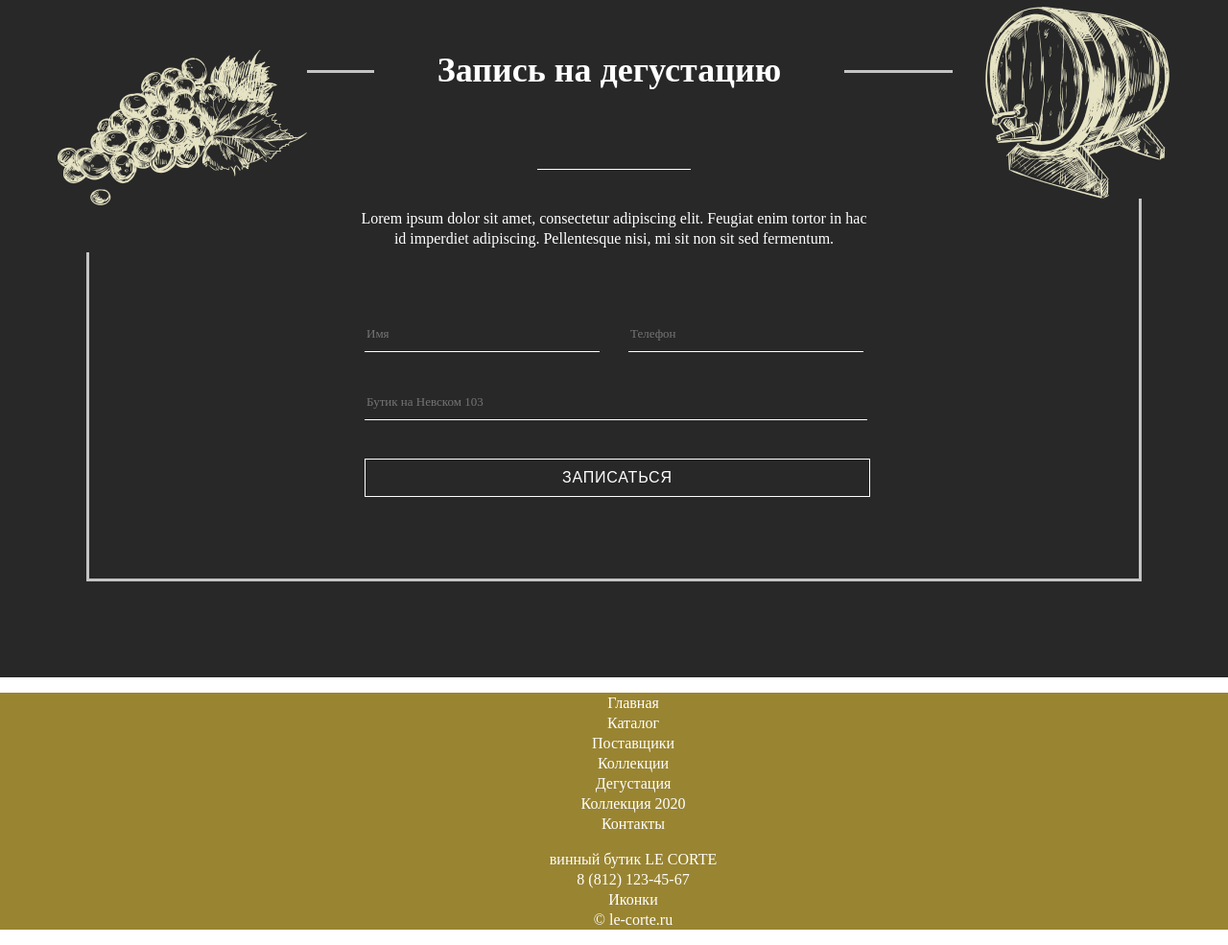
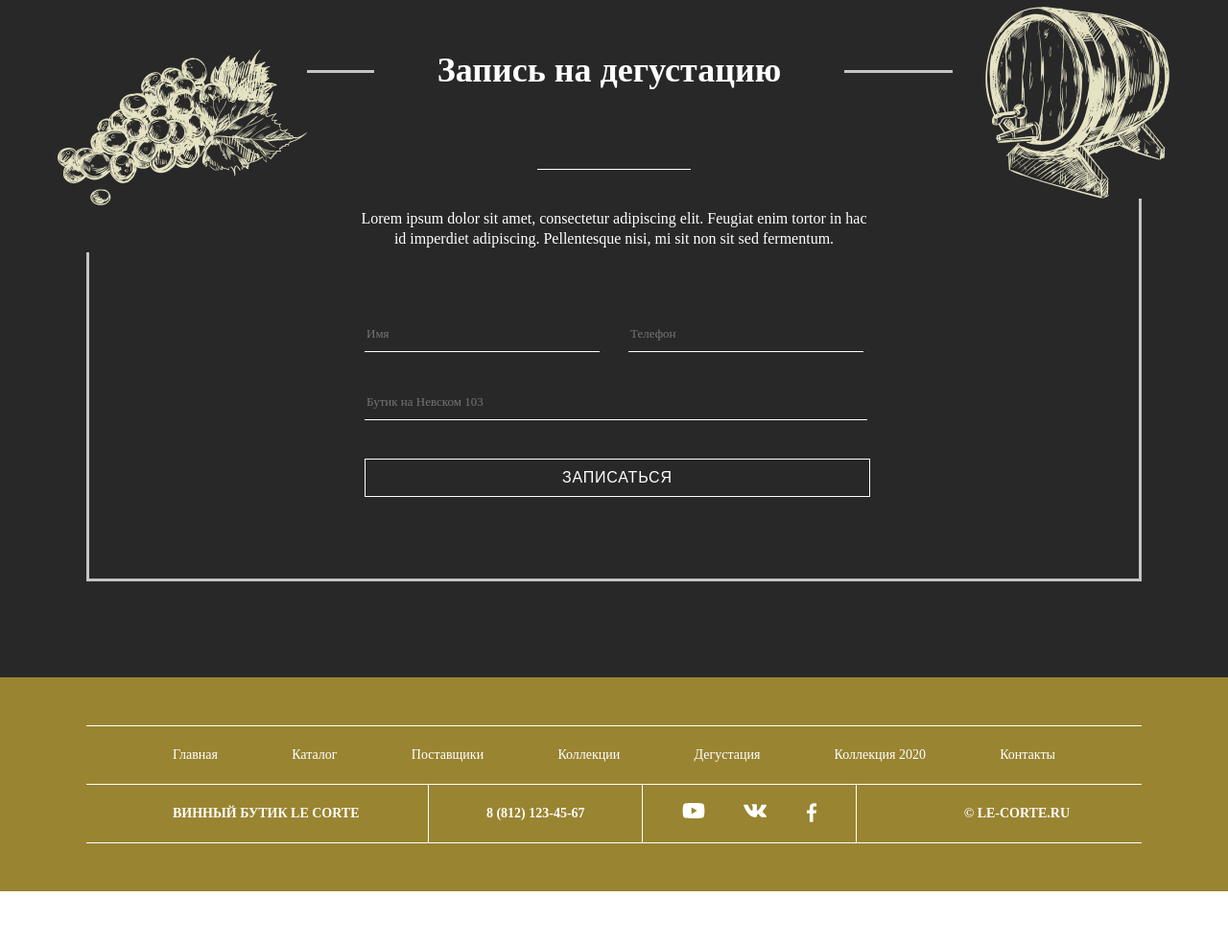
Before and after one commit to Dashazxcvbnm/wine, a website: page app/projectWinePige/WinePage.html in a window 1280 px wide. Shown: the part 2721-3706 px from the top of the page at 96% size. After the commit the page ends 3650 px from the top, so only its background shows below. Drawn offline with Linux system fonts and the light colour scheme.

Commit message:
Проработаны стили футера

```diff
--- a/app/projectWinePige/WinePage.html
+++ b/app/projectWinePige/WinePage.html
@@ -138,12 +138,12 @@
                 Feugiat enim tortor in hac id imperdiet adipiscing.
                 Pellentesque nisi, mi sit non sit sed fermentum.
             </div>
-            <form class="forms-input" action="" method="">
-              <div class="forms-input__wrapper">
-                <input class="form-input" type="text" placeholder="Имя">
-                <input class="form-input" type="tel" placeholder="Телефон">
+            <form class="form-registration" action="" method="">
+              <div class="form-registration__user-name">
+                <input class="input-content" type="text" placeholder="Имя">
+                <input class="input-content" type="tel" placeholder="Телефон">
               </div>
-                <input class="form-input" type="text" placeholder="Бутик на Невском 103">
+                <input class="input-content" type="text" placeholder="Бутик на Невском 103">
                 <button class="button">записаться</button>
             </form>
                 </div>
@@ -153,7 +153,7 @@
         <footer class="footer">
             <div class="content-container">
             <nav class="menu-list__footer">
-                <ul class="menu-list__footer-top-items">
+                <ul class="menu-list__footer-items">
                     <li class="menu-list__footer-top-item"><a>Главная</a></li>
                     <li class="menu-list__footer-top-item"><a>Каталог</a></li>
                     <li class="menu-list__footer-top-item"><a>Поставщики</a></li>
@@ -162,10 +162,14 @@
                     <li class="menu-list__footer-top-item"><a>Коллекция 2020</a></li>
                     <li class="menu-list__footer-top-item"><a>Контакты</a></li>
                 </ul>
-                <ul class="menu-list__footer-under-items">
+                <ul class="menu-list__footer-items">
                     <li class="menu-list__footer-under-item">винный бутик LE CORTE</li>
                     <li class="menu-list__footer-under-item">8 (812) 123-45-67</li>
-                    <li class="menu-list__footer-under-item">Иконки</li>
+                    <li class="menu-list__footer-under-item footer-icon">
+                        <a><img src="./Image/VectorLeft.svg"></a>
+                        <a><img src="./Image/VectorCenter.svg"></a>
+                        <a><img src="./Image/VectorRight.svg"></a>
+                    </li>
                     <li class="menu-list__footer-under-item">© le-corte.ru</li>
                 </ul>
             </nav>
--- a/app/projectWinePige/WinePige.css
+++ b/app/projectWinePige/WinePige.css
@@ -264,7 +264,7 @@ body {
     top: 64px;
 }
 
-.forms-input {
+.form-registration {
     margin: 0 auto;
     padding-left: 0;
     width: 520px;
@@ -272,8 +272,7 @@ body {
     list-style: none;
 }
 
-.form-input {
-    flex-basis: 50%;
+.input-content {
     margin-bottom: 40px;
     font-size: 13px;
     font-family: 'Montserrat';
@@ -287,11 +286,11 @@ body {
     width: 520px;
 }
 
-.form-input:nth-child(1) {
+.input-content:nth-child(1) {
     margin-right: 30px;
 }
 
-.forms-input__wrapper{
+.form-registration__user-name{
     display: flex;
 }
 
@@ -314,29 +313,72 @@ body {
     padding-bottom: 80px;
 }
 
-/* .input-list__item--style  {
-    background-color: rgb(40, 40, 40);
-    border: none;
-    color: rgb(255, 255, 255);
-    width: 240px;
-}  */
-
 .footer {
     background: rgb(153, 132, 49);
     text-align: center;
-    min-height: auto;
+    display: flex;
     color: rgb(255, 255, 255);
 }
 
 .menu-list__footer {
-    width: 921px;
-    margin: 0 auto;
+    margin-top: 50px;
+    margin-bottom: 50px;
+    font-size: 14px;
 }
 
-.menu-list__footer-top-items {
+.menu-list__footer-items {
     list-style: none;
+    padding: 0;
+    display: flex;
+    justify-content: space-between;
+    border-top: 1px solid rgb(255, 255, 255);
+    white-space: nowrap;
 }
 
-.menu-list__footer-under-items {
-    list-style: none;
+.menu-list__footer-items:nth-child(1) {
+    margin-bottom: 0;
 }
+
+.menu-list__footer-items:nth-child(2) {
+    margin-top: 0;
+    border-bottom: 1px solid rgb(255, 255, 255);
+    text-transform: uppercase;
+    font-weight: bolder;
+}
+
+.menu-list__footer-top-item {
+    padding: 19px 30px 20px 30px;
+}
+
+.menu-list__footer-top-item:nth-child(1) {
+    padding-left: 90px;
+}
+
+.menu-list__footer-top-item:nth-child(7) {
+    padding-right: 90px;
+}
+
+.menu-list__footer-under-item {
+    flex-basis: 25%;
+    border-right: 1px solid rgb(255, 255, 255);
+    padding-top: 19px;
+    padding-bottom: 20px;
+}
+
+.menu-list__footer-under-item:nth-child(1) {
+    text-align: left;
+    padding-left: 90px;
+    flex-basis: 30%;
+}
+
+.menu-list__footer-under-item:nth-child(4) {
+    text-align: right;
+    margin-right: 75px;
+    border-right: none;
+}
+
+.footer-icon {
+    display: flex;
+    justify-content: space-evenly;
+    padding-bottom: 0px;
+}
```
Also changed, not shown: app/projectWinePige/Image/VectorCenter.svg (added), app/projectWinePige/Image/VectorLeft.svg (added), app/projectWinePige/Image/VectorRight.svg (added).
